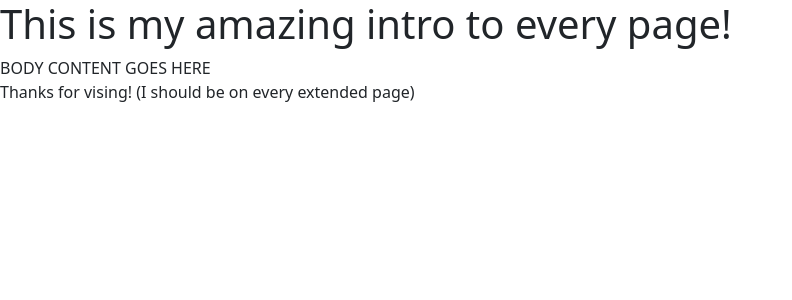
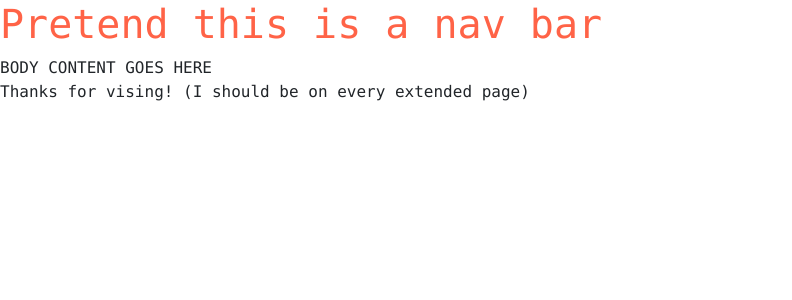
Before and after one commit to btarnow/HTML-and-Flask-Practice-Notes, a Flask app: template templates/base.html in a window 1280 px wide. Shown: the top 300 px of the page, without its empty margins (0-792 px from the left). Run offline with Flask 2, Linux system fonts and the light colour scheme; the template is opened without the code that fills it, so the values that code supplies are empty.

Commit message:
added notes and a route to an extended page from the base

```diff
--- a/static/styles.css
+++ b/static/styles.css
@@ -0,0 +1,7 @@
+body {
+    font-family: 'Menlo';
+  }
+
+  h1 {
+    color: tomato;
+  }
--- a/templates/base.html
+++ b/templates/base.html
@@ -7,7 +7,7 @@
   <link rel="stylesheet" href="/static/css/styles.css">
 </head>
 <body>
-  <h1>This is my amazing intro to every page!</h1>
+  <h1>Pretend this is a nav bar</h1>
   {% block content %}BODY CONTENT GOES HERE{% endblock %}
   <footer>Thanks for vising! (I should be on every extended page)</footer>
 </body>
--- a/templates/greeting_user.html
+++ b/templates/greeting_user.html
@@ -5,5 +5,7 @@
 </head>
 <body>
   <p>Hi {{ f_name }} {{ l_name }}! You like the color {{ color }}!</p>
+
+  <a href='/inherit'>Click here to see another cool page!</a>
 </body>
 </html>
```
Also changed, not shown: server.py (+7 -10 lines), templates/html_form.html (+12 -2 lines).
